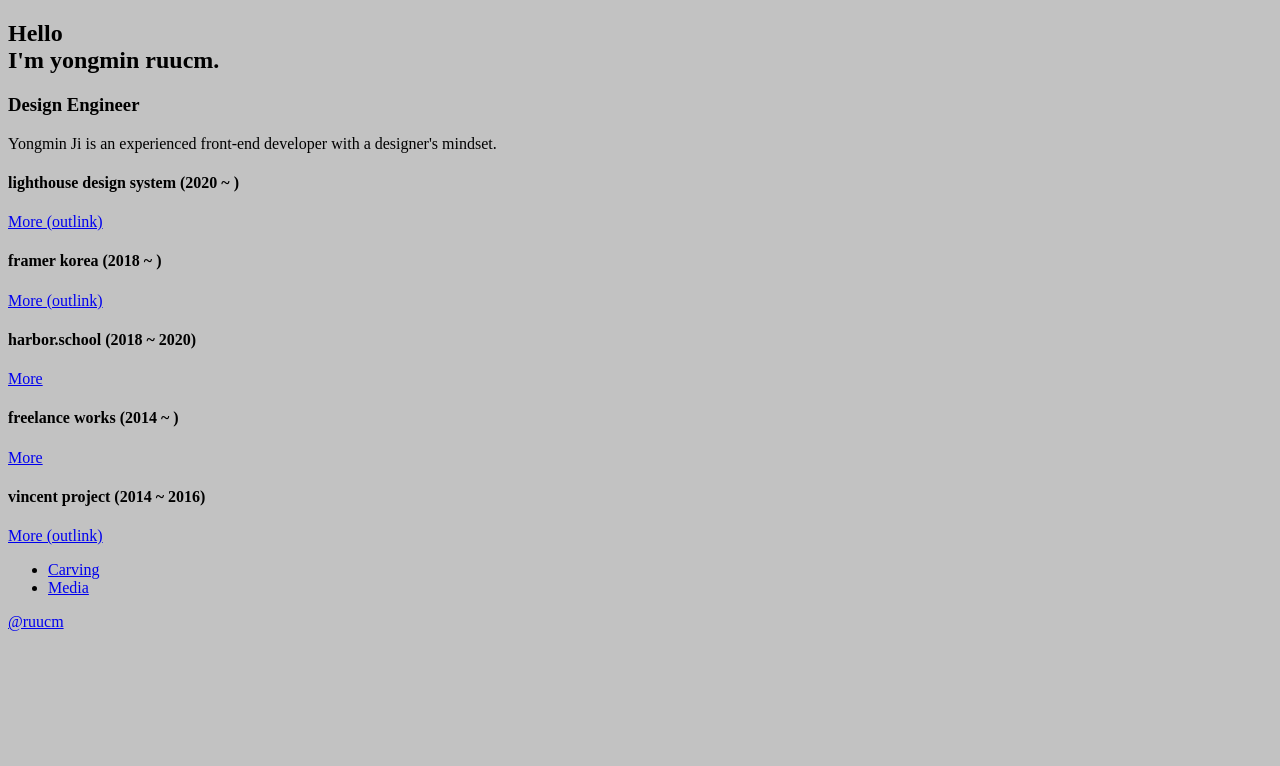
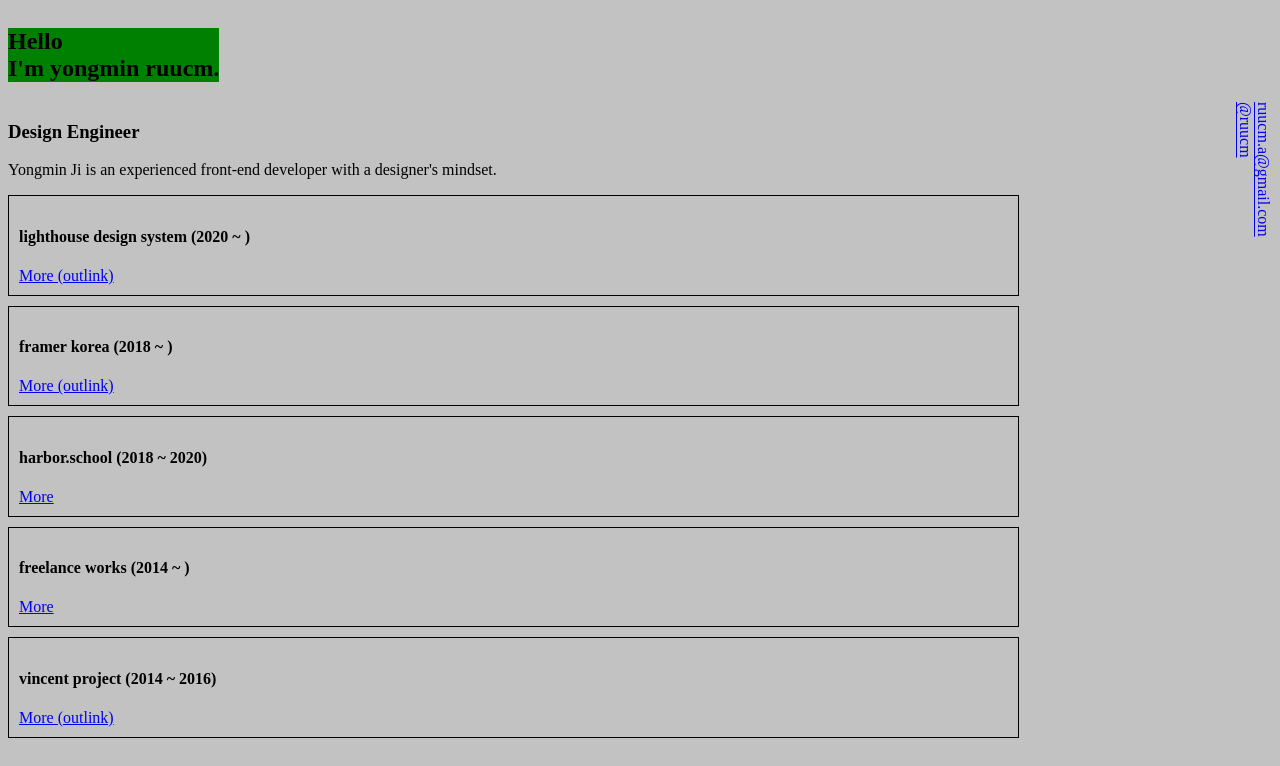
Before and after one commit to ruucm/ruucm.github.io, a Next.js app: page / in a window 1280 px wide. Shown: the top 766 px of the page. Built offline with nearby package versions, Linux system fonts and the light colour scheme.

Commit message:
update styles

```diff
--- a/components/card.js
+++ b/components/card.js
@@ -2,7 +2,13 @@ import Link from "next/link"
 
 export function Card({ title, duration, outlink, link }) {
   return (
-    <>
+    <div
+      style={{
+        border: "1px solid black",
+        marginBottom: 10,
+        padding: 10,
+      }}
+    >
       <h4>
         {title}
         {duration && ` (${duration})`}
@@ -17,6 +23,6 @@ export function Card({ title, duration, outlink, link }) {
           More (outlink)
         </a>
       )}
-    </>
+    </div>
   )
 }
--- a/components/layout.js
+++ b/components/layout.js
@@ -3,15 +3,34 @@ import Link from "next/link"
 export function Layout({ children }) {
   return (
     <>
-      <h2>
+      <h2
+        style={{
+          background: "green",
+          display: "inline-block",
+        }}
+      >
         Hello
         <br />
         I'm yongmin ruucm.
       </h2>
+      <div style={{ display: "grid", gridTemplateColumns: "4fr 1fr" }}>
         <main>{children}</main>
-      <footer>
+        <footer
+          style={{
+            WebkitWritingMode: "vertical-rl",
+            MsWritingMode: "tb-rl",
+            writingMode: "vertical-rl",
+          }}
+        >
+          <a href="http://twitter.com/ruucm" target="_blank">
+            ruucm.a@gmail.com
+          </a>
+          <br />
+          <a href="http://twitter.com/ruucm" target="_blank">
+            @ruucm
+          </a>
           {/* Navigation */}
-        <nav>
+          {/* <nav>
             <ul>
               <li>
                 <Link href="/carving">
@@ -24,11 +43,9 @@ export function Layout({ children }) {
                 </Link>
               </li>
             </ul>
-        </nav>
-        <a href="http://twitter.com/ruucm" target="_blank">
-          @ruucm
-        </a>
+          </nav> */}
         </footer>
+      </div>
     </>
   )
 }
--- a/pages/index.js
+++ b/pages/index.js
@@ -9,6 +9,7 @@ export default function Home() {
         Yongmin Ji is an experienced front-end developer with a designer's
         mindset.
       </p>
+      <div>
         <Card
           title="lighthouse design system"
           duration="2020 ~ "
@@ -34,6 +35,7 @@ export default function Home() {
           duration="2014 ~ 2016"
           outlink="https://www.instagram.com/vincent.project/"
         />
+      </div>
     </Layout>
   )
 }
```
Lines whose indentation alone changed are shown as unchanged.
